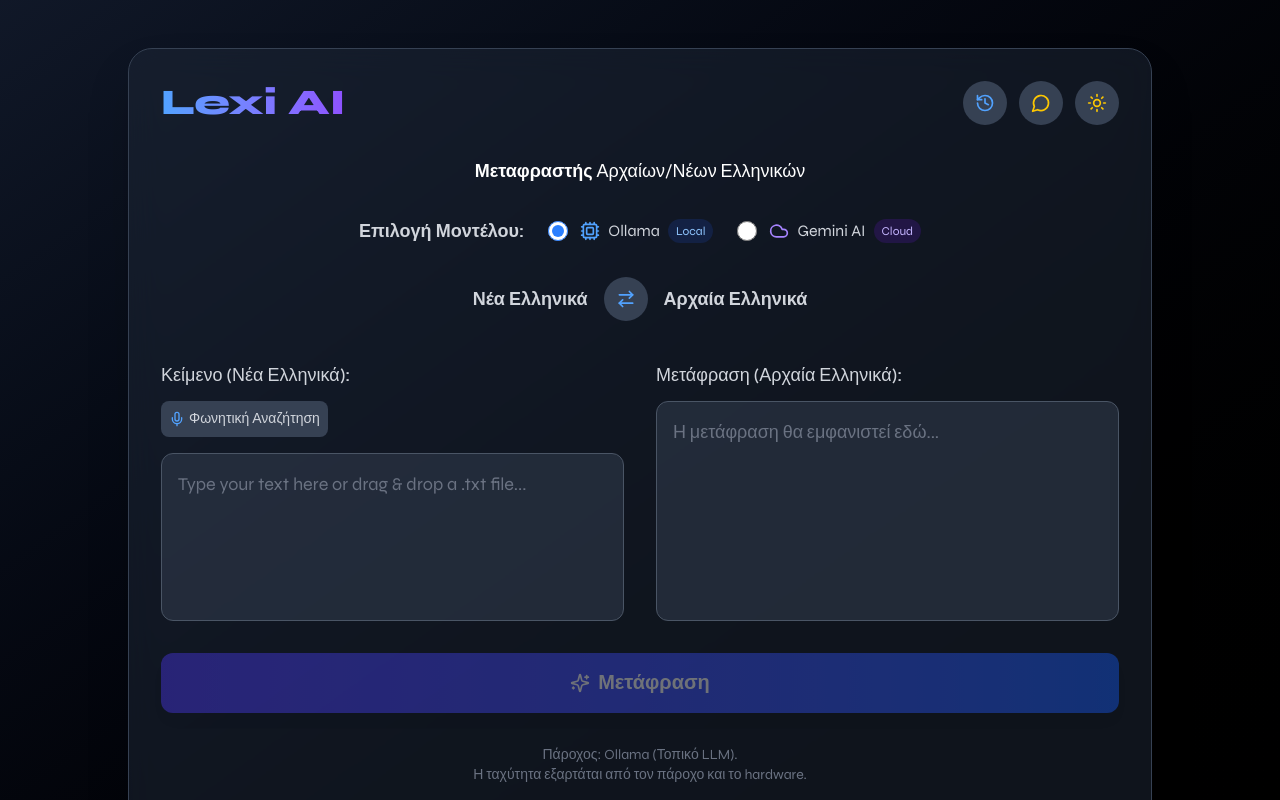
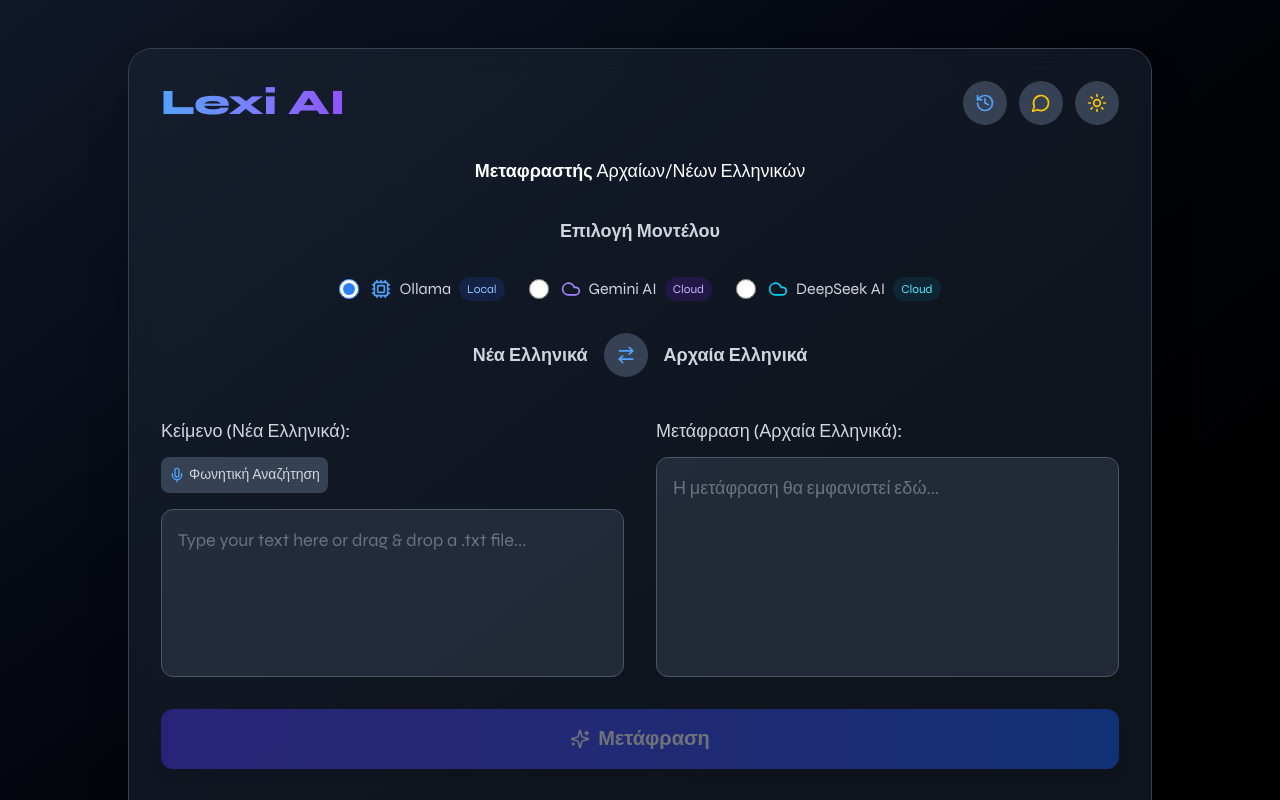
Before and after one commit to gioiliop7/greek-ai-translator, a Next.js app: page / in a window 1280 px wide. Shown: the top 800 px of the page. Built offline with nearby package versions, Linux system fonts and the light colour scheme.

Commit message:
Add deepsick (must be paid)

```diff
--- /dev/null
+++ b/app/api/translate-deepsick/route.ts
@@ -0,0 +1,160 @@
+import { NextResponse } from "next/server";
+
+const DEEPSEEK_API_URL = "https://api.deepseek.com/chat/completions";
+
+const DEEPSEEK_MODEL = "deepseek-chat";
+
+export async function POST(request: Request) {
+  try {
+    const { text, direction } = await request.json();
+
+    if (!text || !direction) {
+      return NextResponse.json(
+        { error: "Missing text or direction in request body" },
+        { status: 400 }
+      );
+    }
+
+    const deepseekApiKey = process.env.DEEPSEEK_API_KEY;
+
+    if (!deepseekApiKey) {
+      console.error("DEEPSEEK_API_KEY environment variable not set.");
+      return NextResponse.json(
+        { error: "DeepSeek API key not configured on the server." },
+        { status: 500 }
+      );
+    }
+    const messages = [
+      {
+        role: "system",
+        content:
+          "You are a highly accurate Greek language translator. Translate between Modern Greek and Ancient Greek.",
+      },
+      {
+        role: "user",
+        content:
+          direction === "modern-to-ancient"
+            ? `Translate the following Modern Greek text to Ancient Greek:\n\n${text}. Send only the translated text.`
+            : `Translate the following Ancient Greek text to Modern Greek:\n\n${text}. Send only the translated text`,
+      },
+    ];
+
+    const apiResponse = await fetch(DEEPSEEK_API_URL, {
+      method: "POST",
+      headers: {
+        "Content-Type": "application/json",
+        Authorization: `Bearer ${deepseekApiKey}`,
+      },
+      body: JSON.stringify({
+        model: DEEPSEEK_MODEL,
+        messages: messages,
+        stream: true,
+      }),
+    });
+
+    if (!apiResponse.ok) {
+      const errorBody = await apiResponse.text();
+      console.error("DeepSeek API error:", apiResponse.status, errorBody);
+      return NextResponse.json(
+        {
+          error: `DeepSeek API returned error: ${apiResponse.status} - ${errorBody}`,
+        },
+        { status: apiResponse.status }
+      );
+    }
+    const reader = apiResponse.body?.getReader();
+    const decoder = new TextDecoder();
+
+    const readableStream = new ReadableStream({
+      async start(controller) {
+        let buffer = "";
+        while (true) {
+          const { done, value } = await reader!.read();
+          if (done) break;
+
+          buffer += decoder.decode(value, { stream: true });
+
+          // Process lines (DeepSeek might use 'data: {...}\n\n' format like OpenAI/Ollama)
+          const lines = buffer.split("\n");
+          buffer = lines.pop() || ""; // Keep the last potentially incomplete line
+
+          for (const line of lines) {
+            if (!line.trim() || line.startsWith(":")) continue; // Ignore empty lines or comments
+
+            // Remove 'data: ' prefix if it exists
+            const jsonString = line.startsWith("data: ")
+              ? line.substring(6)
+              : line;
+
+            if (jsonString === "[DONE]") {
+              // Check for end signal
+              controller.enqueue(
+                encoder.encode(JSON.stringify({ done: true }) + "\n")
+              );
+              controller.close();
+              return;
+            }
+
+            try {
+              // Parse the JSON chunk
+              const json: any = JSON.parse(jsonString); // Use any temporarily, or define a type for DeepSeek stream chunks
+
+              // Extract the content (adjust based on DeepSeek's JSON structure)
+              const content =
+                json.choices?.[0]?.delta?.content || json.choices?.[0]?.text; // Check both 'delta.content' (chat) and 'text' (completion)
+
+              if (content !== undefined) {
+                // Send the content chunk to the frontend
+                controller.enqueue(
+                  encoder.encode(JSON.stringify({ response: content }) + "\n")
+                );
+              }
+            } catch (parseError: unknown) {
+              console.error(
+                "Failed to parse DeepSeek stream chunk:",
+                jsonString,
+                parseError
+              );
+              // Decide how to handle parsing errors - might skip the chunk or send an error to frontend
+            }
+          }
+        }
+
+        // If the stream ended without a [DONE] signal, send done: true
+        if (!controller.desiredSize) {
+          // Check if controller is still open
+          controller.enqueue(
+            encoder.encode(JSON.stringify({ done: true }) + "\n")
+          );
+          controller.close();
+        }
+      },
+      cancel(reason) {
+        console.log("Stream cancelled by frontend:", reason);
+        reader?.cancel(reason); // Cancel the reader if the frontend cancels
+      },
+    });
+
+    const encoder = new TextEncoder(); // Needs to be here to be available inside ReadableStream
+
+    return new Response(readableStream, {
+      headers: {
+        "Content-Type": "text/event-stream",
+        "Cache-Control": "no-cache",
+        Connection: "keep-alive",
+      },
+    });
+  } catch (err: unknown) {
+    console.error("Error calling DeepSeek API:", err);
+
+    let errorMessage = "An unknown error occurred calling DeepSeek API";
+
+    if (err instanceof Error) {
+      errorMessage = `DeepSeek API Error: ${err.message}`;
+    } else if (typeof err === "string") {
+      errorMessage = `DeepSeek API Error: ${err}`;
+    }
+
+    return NextResponse.json({ error: errorMessage }, { status: 500 });
+  }
+}
--- a/app/page.tsx
+++ b/app/page.tsx
@@ -27,7 +27,9 @@
   >("modern-to-ancient");
   const [loading, setLoading] = useState(false);
   const [error, setError] = useState<string | null>(null);
-  const [provider, setProvider] = useState<"ollama" | "gemini">("ollama");
+  const [provider, setProvider] = useState<"ollama" | "gemini" | "deepsick">(
+    "ollama"
+  );
   const [history, setHistory] = useState<TranslationHistoryItem[]>([]); // Using the interface
   const [showHistory, setShowHistory] = useState(false);
   const [darkMode, setDarkMode] = useState(true); // Default dark mode
@@ -282,8 +284,20 @@
     setTranslated("");
     setError(null);
 
-    const apiRoute =
-      provider === "ollama" ? "/api/translate" : "/api/translate-gemini";
+    // Determine the API route and the model name (modelName only for Ollama)
+    let apiRoute: string;
+
+    if (provider === "ollama") {
+      apiRoute = "/api/translate"; // This route handles Ollama
+    } else if (provider === "gemini") {
+      apiRoute = "/api/translate-gemini"; // This route handles Gemini
+    } else if (provider === "deepsick") {
+      apiRoute = "/api/translate-deepsick";
+    } else {
+      setError("Μη υποστηριζόμενος πάροχος.");
+      setLoading(false);
+      return;
+    }
 
     try {
       const res = await fetch(apiRoute, {
@@ -368,7 +382,12 @@
       // Convert direction and provider to readable strings for history
       const historyDirection =
         direction === "modern-to-ancient" ? "Νέα → Αρχαία" : "Αρχαία → Νέα";
-      const historyProvider = provider === "ollama" ? "Ollama" : "Gemini";
+      const historyProvider: "Ollama" | "Gemini" | "DeepSeek" = // <-- Specify type
+        provider === "ollama"
+          ? "Ollama"
+          : provider === "gemini"
+          ? "Gemini"
+          : "DeepSeek"; // <-- Add DeepSeek case
 
       setHistory((prev) => [
         {
@@ -476,7 +495,9 @@
         : "ancient-to-modern"
     );
     // Restore provider based on stored value
-    setProvider(item.provider.toLowerCase() as "ollama" | "gemini");
+    setProvider(
+      item.provider.toLowerCase() as "ollama" | "gemini" | "deepsick"
+    );
     setShowHistory(false);
     setError(null); // Clear errors
   };
@@ -588,15 +609,16 @@
           Ελληνικών
         </p>
 
+        <div
+          className={`text-lg font-semibold text-center ${
+            darkMode ? "text-gray-300" : "text-gray-700"
+          }`}
+        >
+          Επιλογή Μοντέλου
+        </div>
+
         {/* Provider Selection */}
         <div className="flex flex-wrap items-center justify-center gap-6 mb-6">
-          <span
-            className={`text-lg font-semibold ${
-              darkMode ? "text-gray-300" : "text-gray-700"
-            }`}
-          >
-            Επιλογή Μοντέλου:
-          </span>
           <div className="flex flex-col md:flex-row items-center gap-6">
             <div className="flex items-center gap-3">
               <input
@@ -660,6 +682,35 @@
                 />
                 <span>Gemini AI</span>
                 <span className="ml-2 px-2 py-1 bg-violet-900/30 text-xs rounded-full text-violet-300">
+                  Cloud
+                </span>
+              </label>
+            </div>
+            <div className="flex items-center gap-3">
+              <input
+                type="radio"
+                id="provider-deepsick" // <-- New ID
+                name="provider"
+                value="deepsick" // <-- New value
+                checked={provider === "deepsick"}
+                onChange={() => setProvider("deepsick")} // <-- Update provider state
+                className="form-radio h-5 w-5 accent-cyan-500" // <-- Choose an accent color
+                disabled={loading || isProduction}
+              />
+              <label
+                htmlFor="provider-deepsick"
+                className={`flex items-center ${
+                  darkMode ? "text-gray-300" : "text-gray-700"
+                } cursor-pointer`}
+              >
+                <Cloud // Or another icon you prefer (Cloud ταιριάζει για API)
+                  className={`mr-2 ${
+                    darkMode ? "text-cyan-400" : "text-cyan-600"
+                  }`} // <-- Icon color
+                  size={20}
+                />
+                <span>DeepSeek AI</span> {/* <-- New label text */}
+                <span className="ml-2 px-2 py-1 bg-cyan-900/30 text-xs rounded-full text-cyan-300">
                   Cloud
                 </span>
               </label>
@@ -959,8 +1010,12 @@
         >
           Πάροχος:{" "}
           {provider === "ollama"
-            ? "Ollama (Τοπικό LLM)"
-            : "Gemini API (Cloud LLM)"}
+            ? `Ollama (Τοπικό LLM - ${"Meltemi"})`
+            : provider === "gemini"
+            ? "Gemini API (Cloud LLM)"
+            : provider === "deepsick"
+            ? "DeepSeek API (Cloud LLM)" // <-- New text for DeepSeek
+            : "Άγνωστος"}
           .
           <br />Η ταχύτητα εξαρτάται από τον πάροχο και το hardware.
           {provider === "gemini" &&
@@ -974,6 +1029,12 @@
           {isProduction && provider === "ollama" && (
             <span className="text-red-400 block text-xs mt-1">
               Το μοντέλο Ollama είναι απενεργοποιημένο σε production περιβάλλον.
+            </span>
+          )}
+          {isProduction && provider === "deepsick" && (
+            <span className="text-red-400 block text-xs mt-1">
+              Το μοντέλο Deepsick είναι απενεργοποιημένο σε production
+              περιβάλλον.
             </span>
           )}
           {!isSpeechApiSupported && (
--- a/helpers/types.ts
+++ b/helpers/types.ts
@@ -5,11 +5,10 @@
   webkitSpeechGrammarList: typeof SpeechGrammarList;
   SpeechRecognitionEvent: typeof SpeechRecognitionEvent;
 }
-
 export interface TranslationHistoryItem {
   input: string;
   output: string;
-  direction: "Νέα → Αρχαία" | "Αρχαία → Νέα"; // Store as readable string
-  provider: "Ollama" | "Gemini"; // Store as readable string
-  timestamp: number; // Added timestamp
+  direction: "Νέα → Αρχαία" | "Αρχαία → Νέα";
+  provider: "Ollama" | "Gemini" | "DeepSeek";
+  timestamp: number;
 }
```
